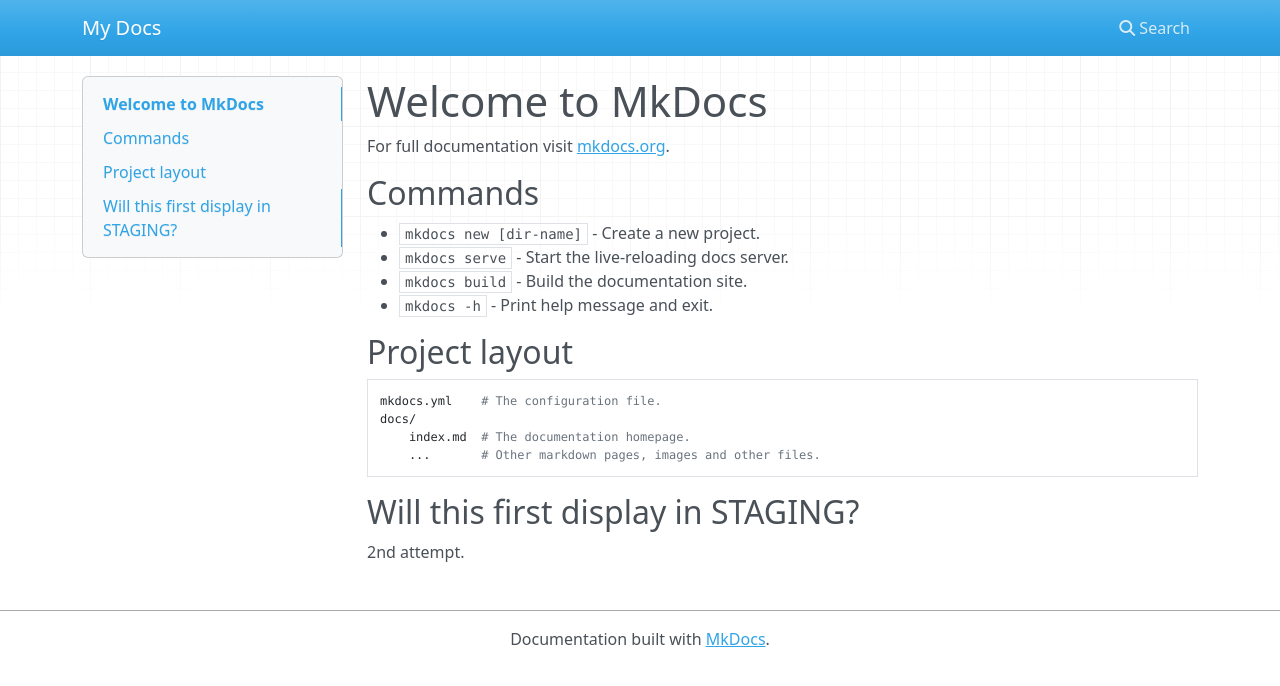
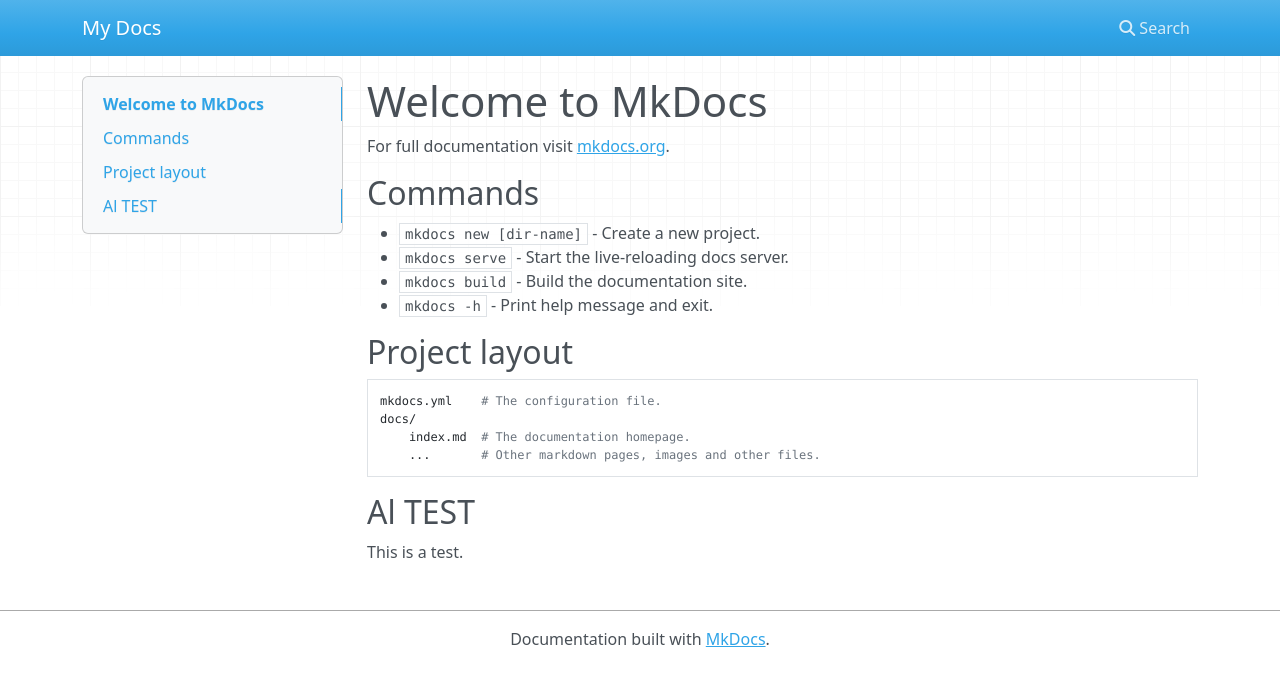
Before and after one commit to wrikto/blog, an MkDocs documentation site: the page built from blog/docs/index.md, in a window 1280 px wide. Shown: the top 686 px of the page. Built offline with MkDocs 1.6.1, drawn with Linux system fonts in a browser that asks for light colours; nearby versions of some CDN libraries.

Commit message:
Al TEST.

```diff
--- a/blog/docs/index.md
+++ b/blog/docs/index.md
@@ -17,5 +17,5 @@
         ...       # Other markdown pages, images and other files.
 
 
-## Will this first display in STAGING?
-2nd attempt.
+## Al TEST
+This is a test.
```
